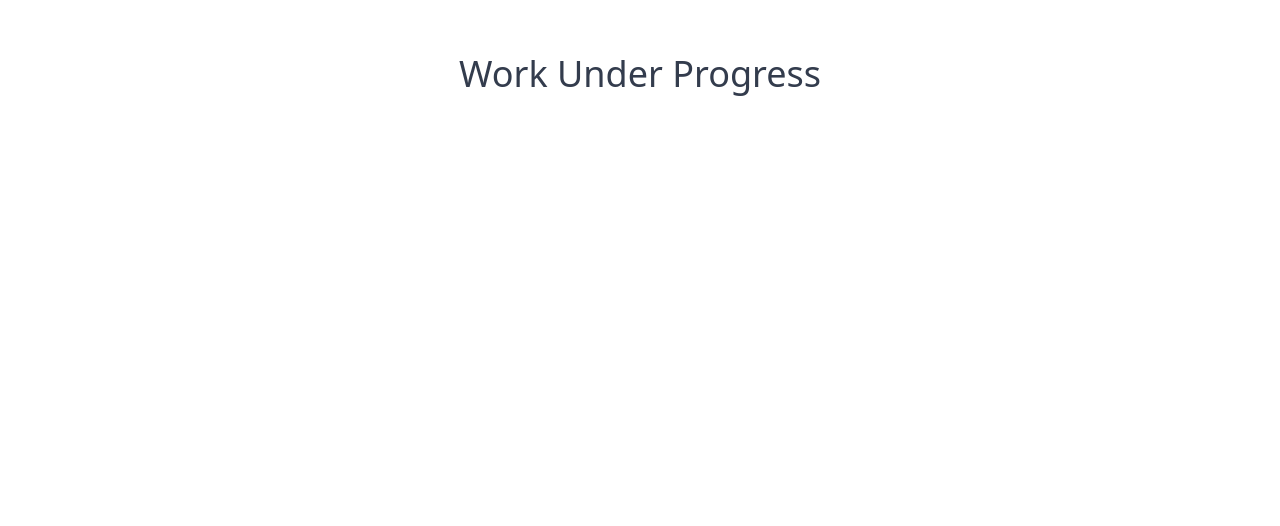
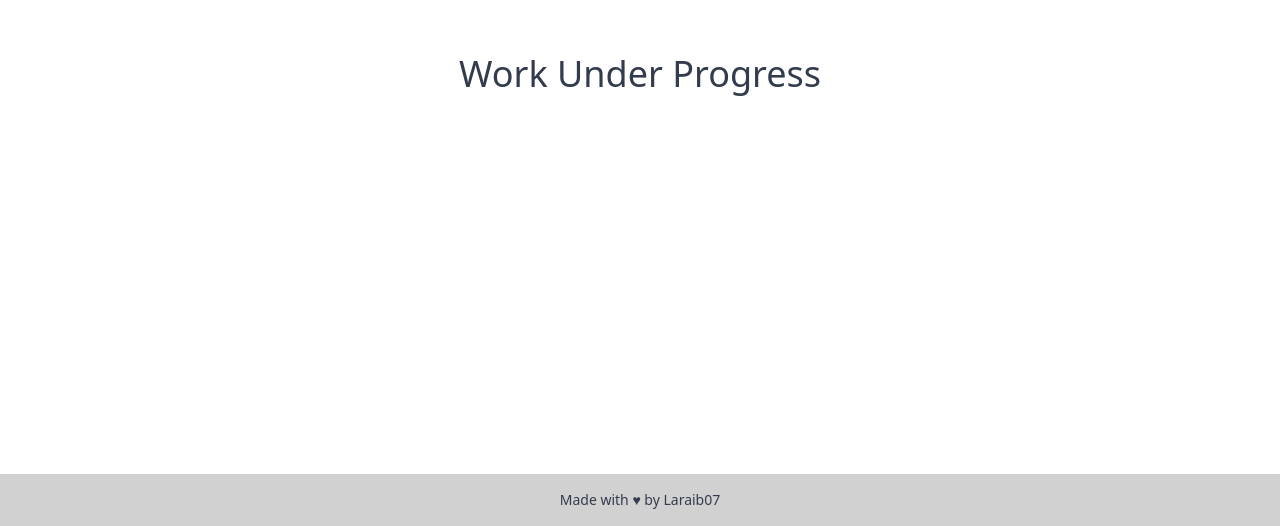
Before and after one commit to laraib07/portfolio, a Vue app: page / in a window 1280 px wide. Shown: the part 3546-4072 px from the top of the page. Before the commit the page ends 4020 px from the top, so only its background shows below. Built offline with nearby package versions, Linux system fonts and the light colour scheme.

Commit message:
add footer

```diff
--- a/src/App.vue
+++ b/src/App.vue
@@ -7,6 +7,7 @@ import Experience from "./partials/Experience.vue";
 import Portfolio from "./partials/Portfolio.vue";
 import Skills from "./partials/Skills.vue";
 import Contact from "./partials/Contact.vue";
+import Footer from "./partials/Footer.vue";
 
 const data = ref(null);
 
@@ -27,5 +28,6 @@ getData();
     <Portfolio :projects="data['portfolio']" />
     <Skills :skills="data['skills']" />
     <Contact />
+    <Footer />
   </div>
 </template>
--- /dev/null
+++ b/src/partials/Footer.vue
@@ -0,0 +1,5 @@
+<template>
+  <footer class="bg-base-300 py-4">
+    <div class="text-sm text-center">Made with &hearts; by Laraib07</div>
+  </footer>
+</template>
```
